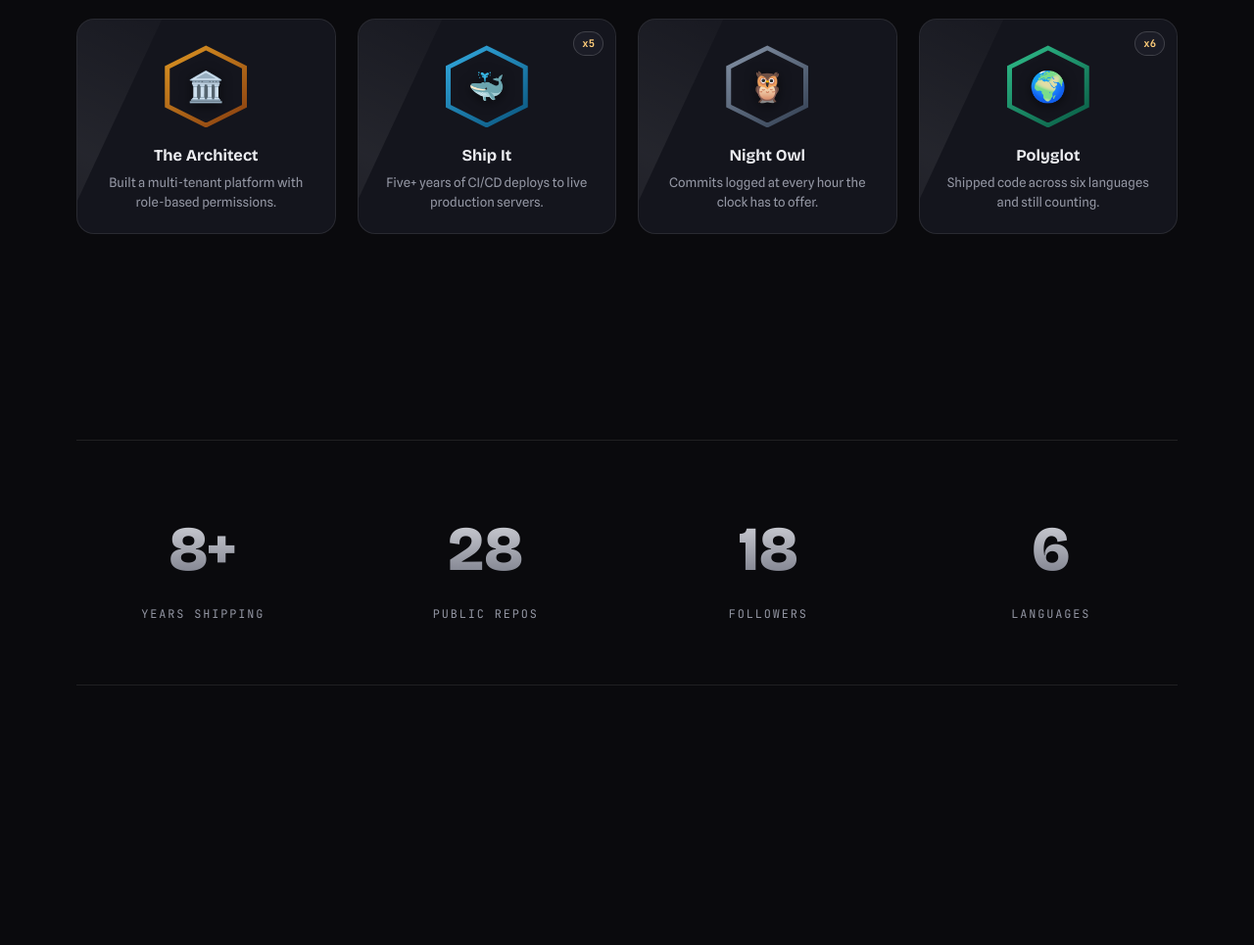
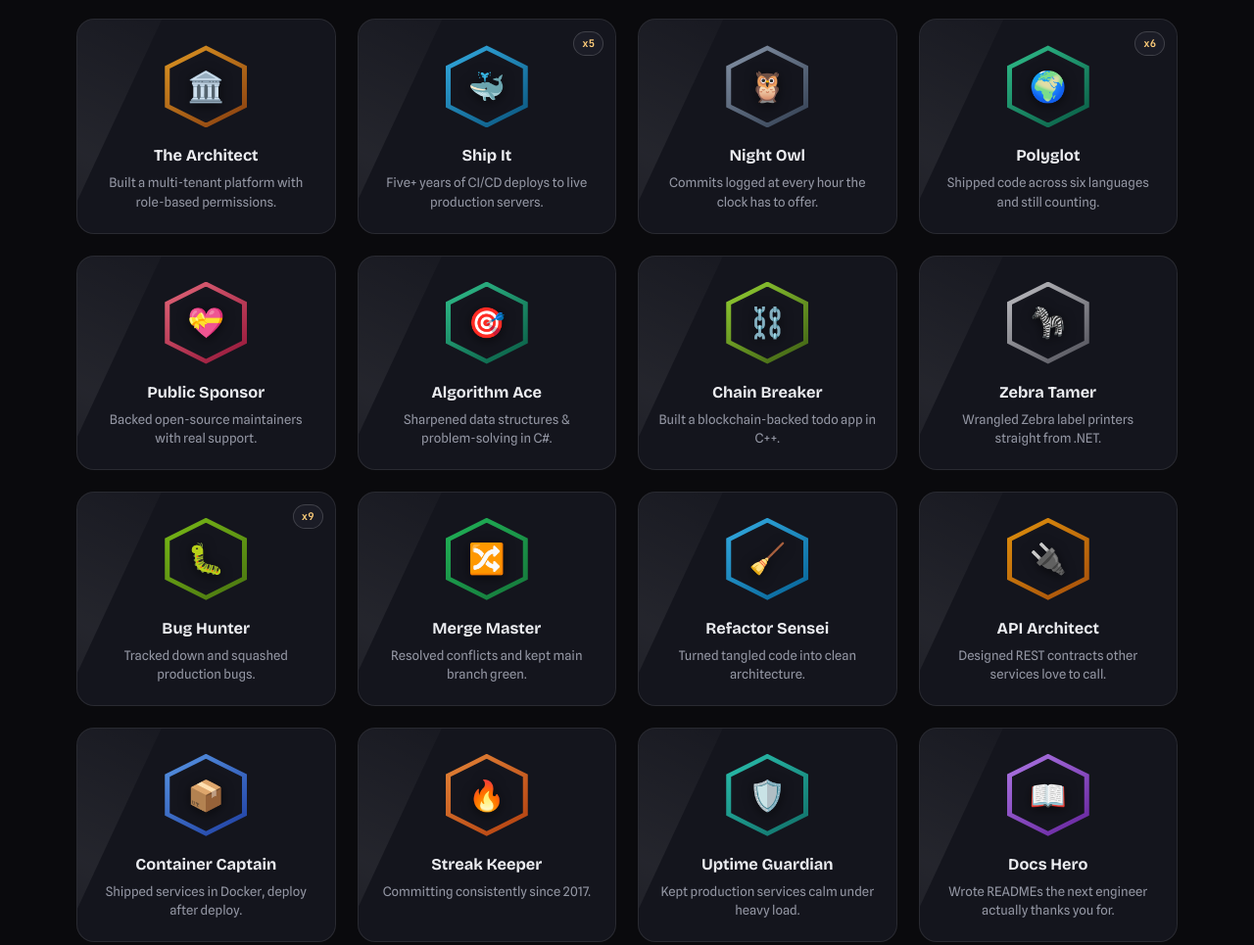
Before and after one commit to 3bbasDev/3bbasDev.github.io, a plain HTML site: page index.html in a window 1280 px wide. Shown: the part 9075-10040 px from the top of the page at 98% size. Drawn offline with nearby package versions, Linux system fonts and the light colour scheme; animation ran at ten frames a second.

Commit message:
feat: add 12 more earned achievement badges
Co-Authored-By: Claude Opus 4.7 <noreply@anthropic.com>

```diff
--- a/index.html
+++ b/index.html
@@ -499,7 +499,19 @@ const ACH = [
   {e:"🏛️", t:"The Architect",         tier:"",   d:"Built a multi-tenant platform with role-based permissions.",    c1:"#F5A623",c2:"#92400e"},
   {e:"🐳", t:"Ship It",               tier:"x5", d:"Five+ years of CI/CD deploys to live production servers.",      c1:"#38bdf8",c2:"#075985"},
   {e:"🦉", t:"Night Owl",             tier:"",   d:"Commits logged at every hour the clock has to offer.",          c1:"#94a3b8",c2:"#334155"},
-  {e:"🌍", t:"Polyglot",              tier:"x6", d:"Shipped code across six languages and still counting.",         c1:"#34d399",c2:"#065f46"}
+  {e:"🌍", t:"Polyglot",              tier:"x6", d:"Shipped code across six languages and still counting.",         c1:"#34d399",c2:"#065f46"},
+  {e:"💝", t:"Public Sponsor",        tier:"",   d:"Backed open-source maintainers with real support.",             c1:"#fb7185",c2:"#9f1239"},
+  {e:"🎯", t:"Algorithm Ace",         tier:"",   d:"Sharpened data structures & problem-solving in C#.",            c1:"#34d399",c2:"#065f46"},
+  {e:"⛓️", t:"Chain Breaker",         tier:"",   d:"Built a blockchain-backed todo app in C++.",                    c1:"#a3e635",c2:"#3f6212"},
+  {e:"🦓", t:"Zebra Tamer",           tier:"",   d:"Wrangled Zebra label printers straight from .NET.",             c1:"#d4d4d8",c2:"#52525b"},
+  {e:"🐛", t:"Bug Hunter",            tier:"x9", d:"Tracked down and squashed production bugs.",                    c1:"#84cc16",c2:"#4d7c0f"},
+  {e:"🔀", t:"Merge Master",          tier:"",   d:"Resolved conflicts and kept main branch green.",                c1:"#22c55e",c2:"#15803d"},
+  {e:"🧹", t:"Refactor Sensei",       tier:"",   d:"Turned tangled code into clean architecture.",                  c1:"#38bdf8",c2:"#0369a1"},
+  {e:"🔌", t:"API Architect",         tier:"",   d:"Designed REST contracts other services love to call.",          c1:"#f59e0b",c2:"#b45309"},
+  {e:"📦", t:"Container Captain",      tier:"",   d:"Shipped services in Docker, deploy after deploy.",              c1:"#60a5fa",c2:"#1e40af"},
+  {e:"🔥", t:"Streak Keeper",         tier:"",   d:"Committing consistently since 2017.",                           c1:"#fb923c",c2:"#c2410c"},
+  {e:"🛡️", t:"Uptime Guardian",       tier:"",   d:"Kept production services calm under heavy load.",               c1:"#2dd4bf",c2:"#0f766e"},
+  {e:"📖", t:"Docs Hero",             tier:"",   d:"Wrote READMEs the next engineer actually thanks you for.",      c1:"#c084fc",c2:"#6b21a8"}
 ];
 const grid=document.getElementById('achGrid');
 ACH.forEach((a,i)=>{
```
